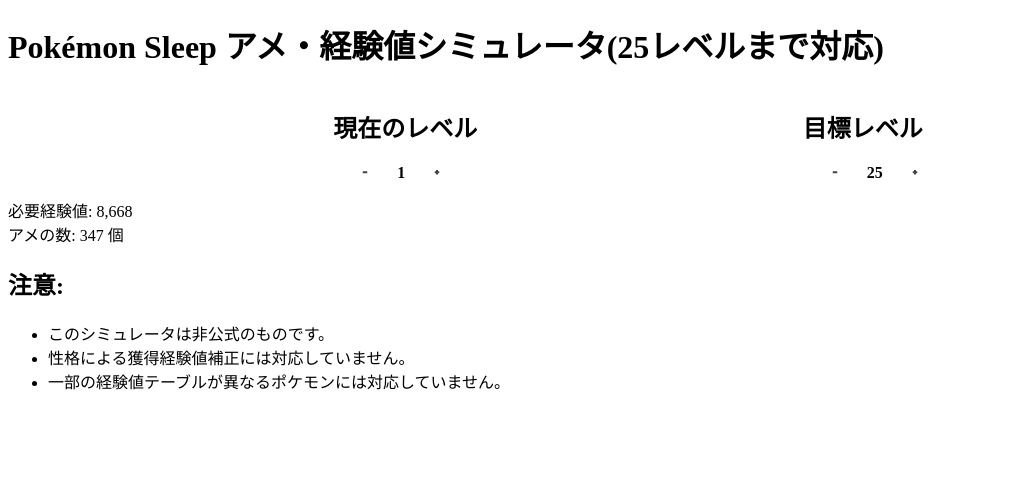
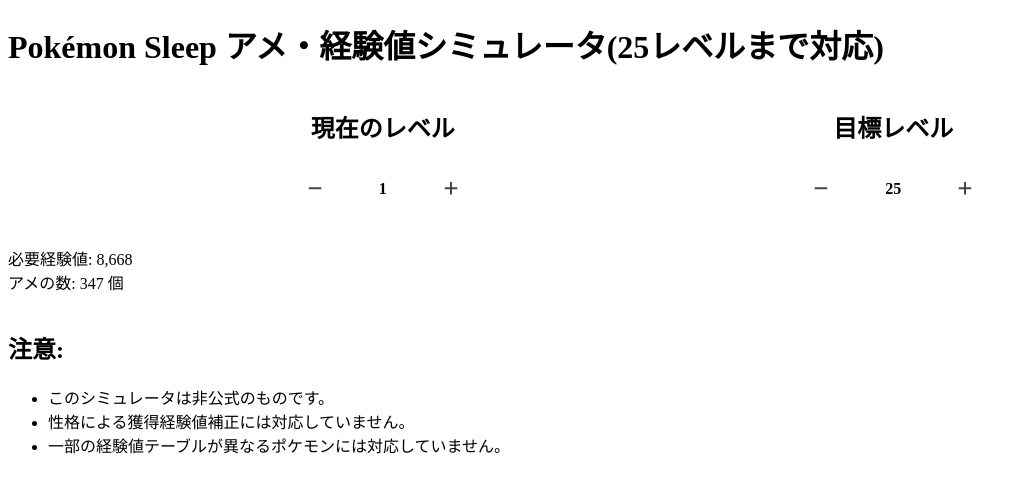
Before and after one commit to Kerusu-1984/pokemon-sleep-calc-required-candy, a SvelteKit app: page / in a window 1280 px wide. Shown: the top 492 px of the page, without its empty margins (0-1026 px from the left). Built offline with nearby package versions, Linux system fonts and the light colour scheme.

Commit message:
文字の大きさ・余白調整

```diff
--- a/src/routes/+page.svelte
+++ b/src/routes/+page.svelte
@@ -22,7 +22,7 @@
 					<path d="M0,0.5 L1,0.5" />
 				</svg>
 			</button>
-			<strong>{currentLevel}</strong>
+			<p>{currentLevel}</p>
 			<button
 				on:click={() => {
 					if (currentLevel < maxLevel) currentLevel += 1;
@@ -46,7 +46,7 @@
 					<path d="M0,0.5 L1,0.5" />
 				</svg>
 			</button>
-			<strong>{targetLevel}</strong>
+			<p>{targetLevel}</p>
 			<button
 				on:click={() => {
 					if (targetLevel < maxLevel) targetLevel += 1;
@@ -59,8 +59,10 @@
 		</div>
 	</div>
 </div>
-<div>必要経験値: {requiredExp.toLocaleString()}</div>
-<div>アメの数: {requiredCandy} 個</div>
+<div class="calc-result">
+	<div>必要経験値: {requiredExp.toLocaleString()}</div>
+	<div>アメの数: {requiredCandy} 個</div>
+</div>
 <div>
 	<h2>注意:</h2>
 	<ul>
@@ -76,9 +78,17 @@
 		justify-content: space-evenly;
 	}
 
+	.input-level h2 {
+		text-align: center;
+	}
+
 	.counter {
 		display: flex;
 		margin: 1rem 0;
+	}
+
+	.counter p {
+		font-weight: bold;
 	}
 
 	.counter button {
@@ -90,7 +100,7 @@
 		border: 0;
 		background-color: transparent;
 		touch-action: manipulation;
-		font-size: 2rem;
+		font-size: 4rem;
 	}
 
 	svg {
@@ -103,4 +113,8 @@
 		stroke-width: 2px;
 		stroke: #444;
 	}
+
+	.calc-result {
+		padding: 1rem 0;
+	}
 </style>
```
